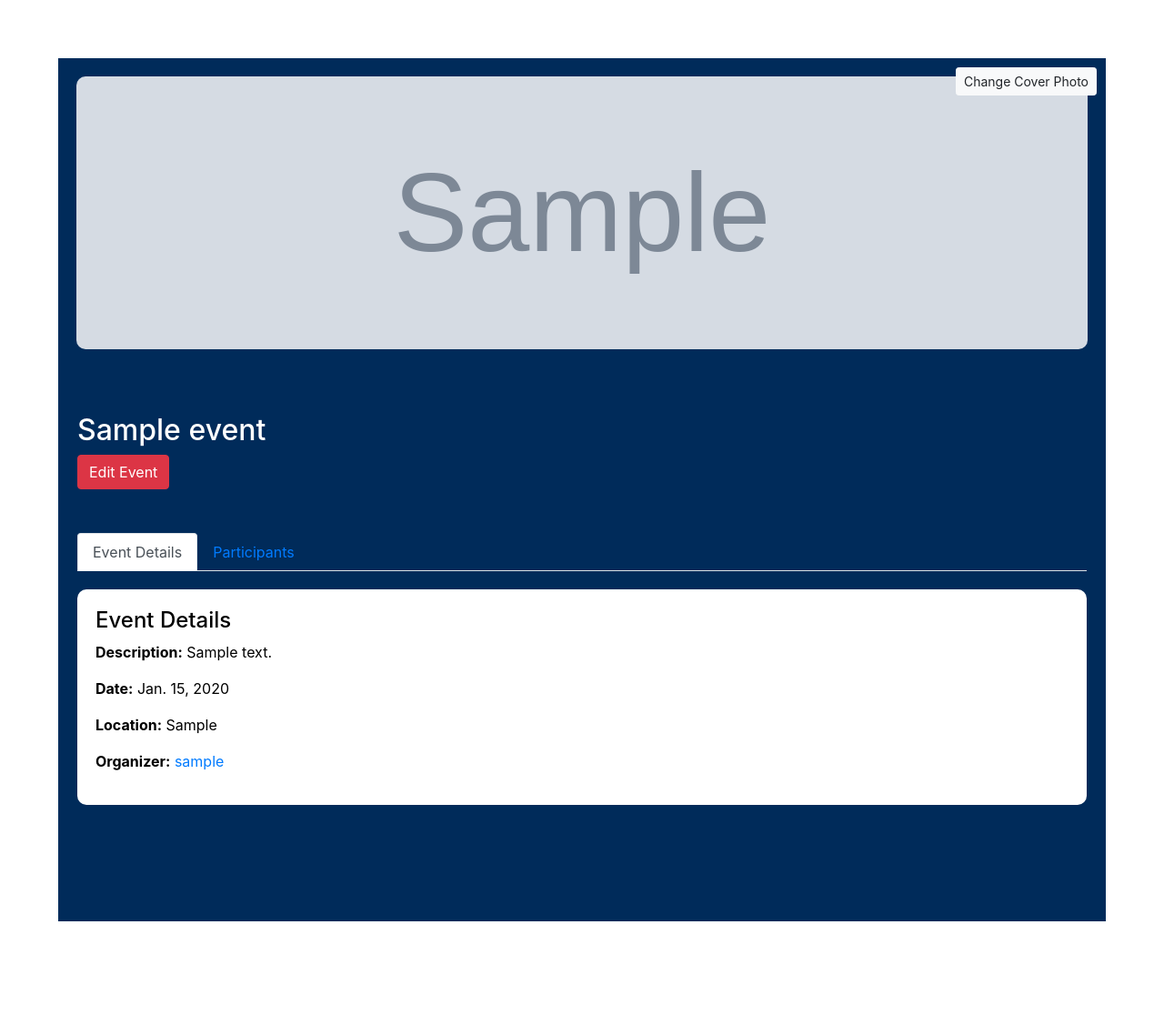
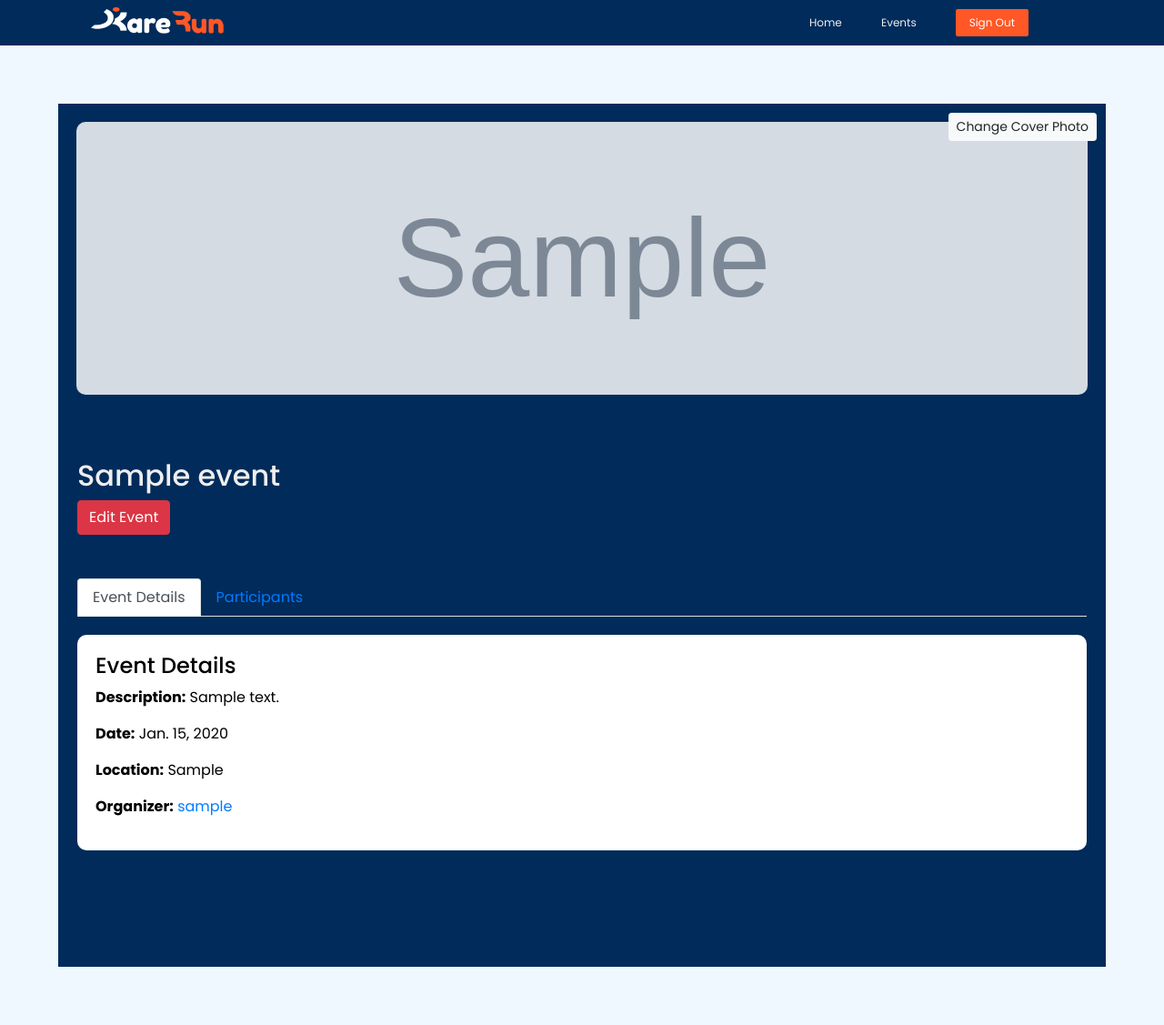
Before and after one commit to fccamello/im2-KareRun, a Django app: page /organizereventpage/event/1/ in a window 1280 px wide. Shown: the whole page at 91% size. Before the commit the page ends 1013 px from the top, so only its background shows below. Run offline with Django 5.2, Linux system fonts and the light colour scheme; a user stored in the database is signed in; tables that the repository leaves empty hold one stand-in row (values such as "Sample post"); grey boxes marked "Sample" are stand-in pictures; some libraries are stand-ins or nearby versions.

Commit message:
connect2

```diff
--- a/karerun/Homepage/templates/homepage.html
+++ b/karerun/Homepage/templates/homepage.html
@@ -87,7 +87,7 @@
                 </div>
                 {% empty %}
                 <div class="col-12 text-center">
-                    <p>No registered races yet.</p>
+                    <p style="font-size: medium;">No registered races yet.</p>
                 </div>
                 {% endfor %}
             </div>
--- a/karerun/OrganizerEventPage/templates/event_detail.html
+++ b/karerun/OrganizerEventPage/templates/event_detail.html
@@ -1,3 +1,4 @@
+{% load static %}
 <!DOCTYPE html>
 <html lang="en">
 <head>
@@ -5,9 +6,10 @@
     <meta name="viewport" content="width=device-width, initial-scale=1.0">
     <title>{{ event.name }} - Event Details</title>
     <link href="https://maxcdn.bootstrapcdn.com/bootstrap/4.5.2/css/bootstrap.min.css" rel="stylesheet">
+    <link rel="stylesheet" href="{% static 'css/styles.css' %}">
     <style>
-        body {
-            color: white;
+        p {
+            font-size: medium;
         }
         .event-page {
             margin: 5%;
@@ -39,7 +41,18 @@
         }
     </style>
 </head>
-<body>
+<body style="background-color: aliceblue;">
+
+    <header style="background-color: #002B5A;">
+        <img src="{% static 'photos/logo.png' %}" style="max-width: 250px; width: 100%; padding-left: 100px;">
+        <div class="header-navs">
+            <nav style="text-decoration: none;">
+                <a href="">Home</a>
+                <a href="{% url 'race_list' %}">Events</a>
+                <button class="nav-buttons" onclick="window.location.href='{% url 'index' %}';" style="background-color: #FF5726;">Sign Out</button>
+            </nav>
+        </div>
+    </header>
 
 <div class="event-page">
     <!-- Event Header -->
@@ -50,7 +63,7 @@
 
     <!-- Event Information -->
     <div class="container event-info">
-        <h2>{{ event.name }}</h2>
+        <h2 id="name" class="editable">{{ event.name }}</h2>
         <button id="toggleEdit" class="btn btn-danger">Edit Event</button>
     </div>
 
@@ -58,10 +71,10 @@
     <div class="container mt-5">
         <ul class="nav nav-tabs">
             <li class="nav-item">
-                <a class="nav-link active" data-toggle="tab" href="#details">Event Details</a>
+                <a class="nav-link active" data-toggle="tab" href="#details" style="font-size: medium;">Event Details</a>
             </li>
             <li class="nav-item">
-                <a class="nav-link" data-toggle="tab" href="#participants">Participants</a>
+                <a class="nav-link" data-toggle="tab" href="#participants" style="font-size: medium;">Participants</a>
             </li>
         </ul>
 
@@ -78,6 +91,7 @@
             <!-- Participants Tab -->
             <div id="participants" class="tab-pane fade">
                 <h4>Participants</h4>
+                <br>
                 <table class="table table-striped table-bordered">
                     <thead>
                         <tr>
--- a/karerun/karerun/templates/event_list.html
+++ b/karerun/karerun/templates/event_list.html
@@ -18,8 +18,7 @@
                 <nav style="text-decoration: none;">
                     <a href="{% url 'homepage' %}" >Home</a>
                     <a href="">Events</a>
-                    <button class="nav-buttons" onclick="window.location.href='{% url 'login' %}';" style="background-color: white; color: black;">Log In</button>
-                    <button class="nav-buttons" onclick="window.location.href='{% url 'register' %}';" style="background-color: #FF5726;">Sign Up</button>
+                    <button class="nav-buttons" onclick="window.location.href='{% url 'index' %}';" style="background-color: #FF5726;">Sign Out</button>
                 </nav>
             </div>
         </header>
```
Also changed, not shown: karerun/userprofile/templates/edit_profile.html (deleted, +0 -22 lines), karerun/userprofile/templates/view_profile.html (+18 -5 lines), karerun/photos/eventbanner/event_covers/WWF-Earth-Hour-fb-banner_kFegZEp.jpg (added), karerun/photos/eventbanner/event_covers/landing_img3_8m4zQWe.jpg (added).
